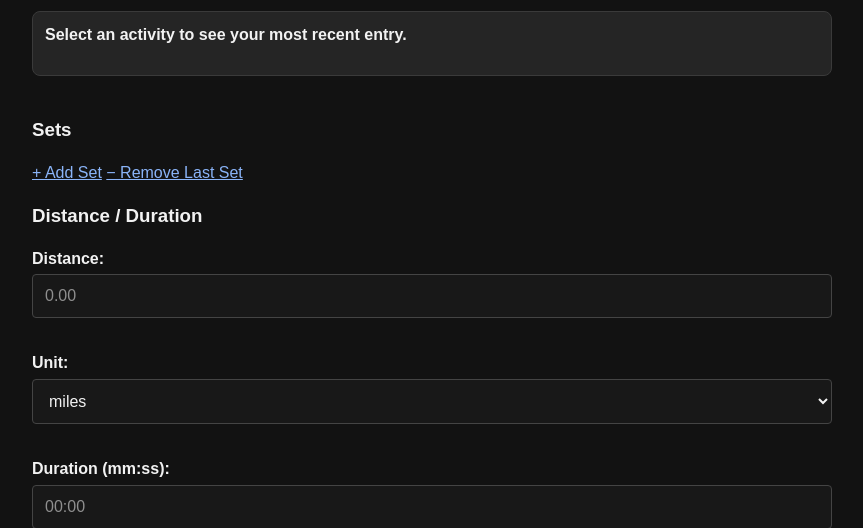
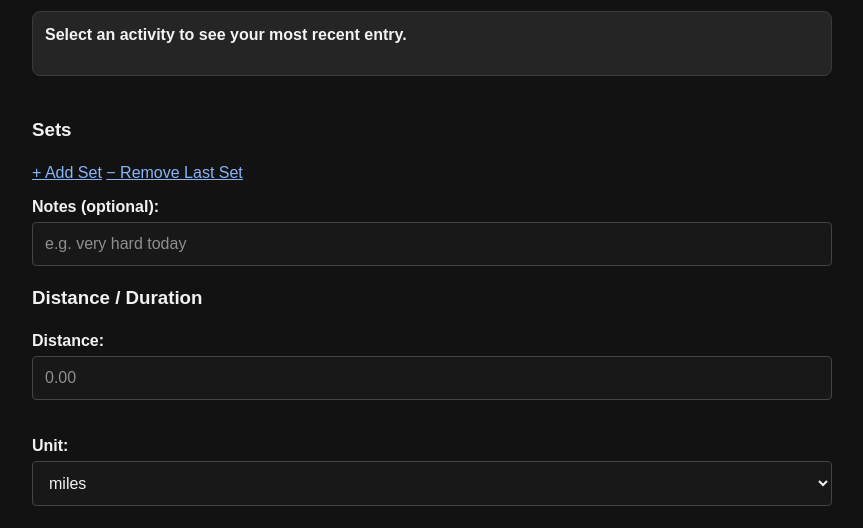
Before and after one commit to joshjohnstone/activity-tracker, a Flask app: page / in a window 1280 px wide. Shown: the part 666-1194 px from the top of the page, without its empty margins (208-1071 px from the left). Run offline with Flask 3, Linux system fonts and the light colour scheme; the visitor is signed in with stand-in values (Sample User, id 1); data that the repository does not hold is empty.

Commit message:
Option to add notes on weighted rep activities

```diff
--- a/app/constants.py
+++ b/app/constants.py
@@ -12,7 +12,7 @@ DISPLAY_FIELDS_BY_CATEGORY = {
 }
 
 DISPLAY_FIELDS_BY_TRACKING_TYPE = {
-    "weighted_reps": ["exercise", "tracking_type", "sets"],
+    "weighted_reps": ["exercise", "tracking_type", "sets", "notes"],
     "bodyweight_reps": ["exercise", "tracking_type", "sets"],
     "timed_hold": ["exercise", "tracking_type", "sets"],
     "duration_only": ["exercise", "tracking_type", "duration_seconds", "notes"],
--- a/app/routes.py
+++ b/app/routes.py
@@ -22,6 +22,7 @@ def summarize_activity_details(details):
 
     if tracking_type == "weighted_reps":
         sets = details.get("sets", [])
+        notes = details.get("notes")
 
         parts = []
         for s in sets:
@@ -29,6 +30,9 @@ def summarize_activity_details(details):
             weight = s.get("weight")
             if reps or weight:
                 parts.append(f"{reps} reps × {weight} lbs")
+
+        if notes:
+            parts.append(f"Notes: {notes}")
 
         return parts
 
@@ -167,6 +171,7 @@ def submit():
                 })
 
         details["sets"] = sets
+        details["notes"] = form.get("notes")
 
     elif tracking_type == "bodyweight_reps":
 
--- a/templates/history.html
+++ b/templates/history.html
@@ -145,6 +145,12 @@
                                     </div>
                                 {% endfor %}
                             </div>
+
+                            {% if entry.details.notes %}
+                                <div class="notes-entry">
+                                    {{ entry.details.notes }}
+                                </div>
+                            {% endif %}
 
                         {% elif entry.tracking_type == "bodyweight_reps" %}
 
--- a/templates/index.html
+++ b/templates/index.html
@@ -106,6 +106,16 @@
         <button type="button" id="remove-set-btn" class="control-link">
             − Remove Last Set
         </button>
+
+        <div id="weighted-reps-notes-wrapper">
+            <label for="weighted_reps_notes">Notes (optional):</label>
+            <input
+                type="text"
+                id="weighted_reps_notes"
+                name="notes"
+                placeholder="e.g. very hard today"
+            >
+        </div>
 
     </div>
 
@@ -231,6 +241,9 @@ const removeSetBtn = document.getElementById("remove-set-btn");
 
 const dumbbellPairNotice = document.getElementById("dumbbell-pair-notice");
 
+const weightedRepsNotesWrapper = document.getElementById("weighted-reps-notes-wrapper");
+const weightedRepsNotesInput = document.getElementById("weighted_reps_notes");
+
 let currentTrackingType = null;
 
 function disableInputs(section) {
@@ -264,6 +277,17 @@ function updateDumbbellPairNotice() {
     const isDumbbellPair = selected && selected.dataset.isDumbbellPair === "true";
 
     dumbbellPairNotice.style.display = isDumbbellPair ? "block" : "none";
+}
+
+function updateWeightedRepsNotesVisibility(trackingType) {
+    if (trackingType === "weighted_reps") {
+        weightedRepsNotesWrapper.style.display = "block";
+        weightedRepsNotesInput.disabled = false;
+    } else {
+        weightedRepsNotesWrapper.style.display = "none";
+        weightedRepsNotesInput.disabled = true;
+        weightedRepsNotesInput.value = "";
+    }
 }
 
 function setRowHtml(setNumber, trackingType) {
@@ -377,6 +401,7 @@ function updateFormForTrackingType() {
     currentTrackingType = trackingType;
 
     updateDumbbellPairNotice();
+    updateWeightedRepsNotesVisibility(trackingType);
 }
 
 exerciseSelect.addEventListener("change", function() {
```
